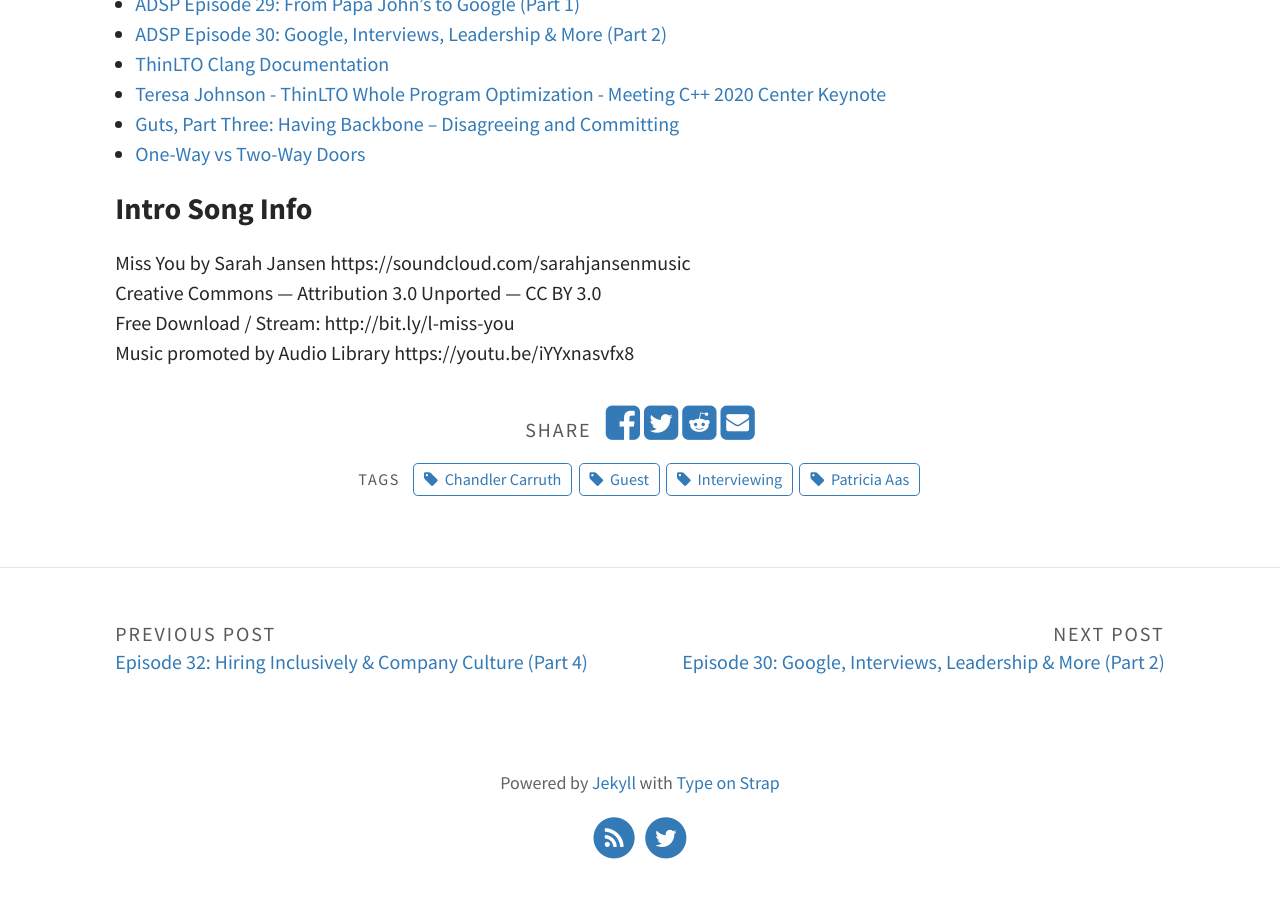
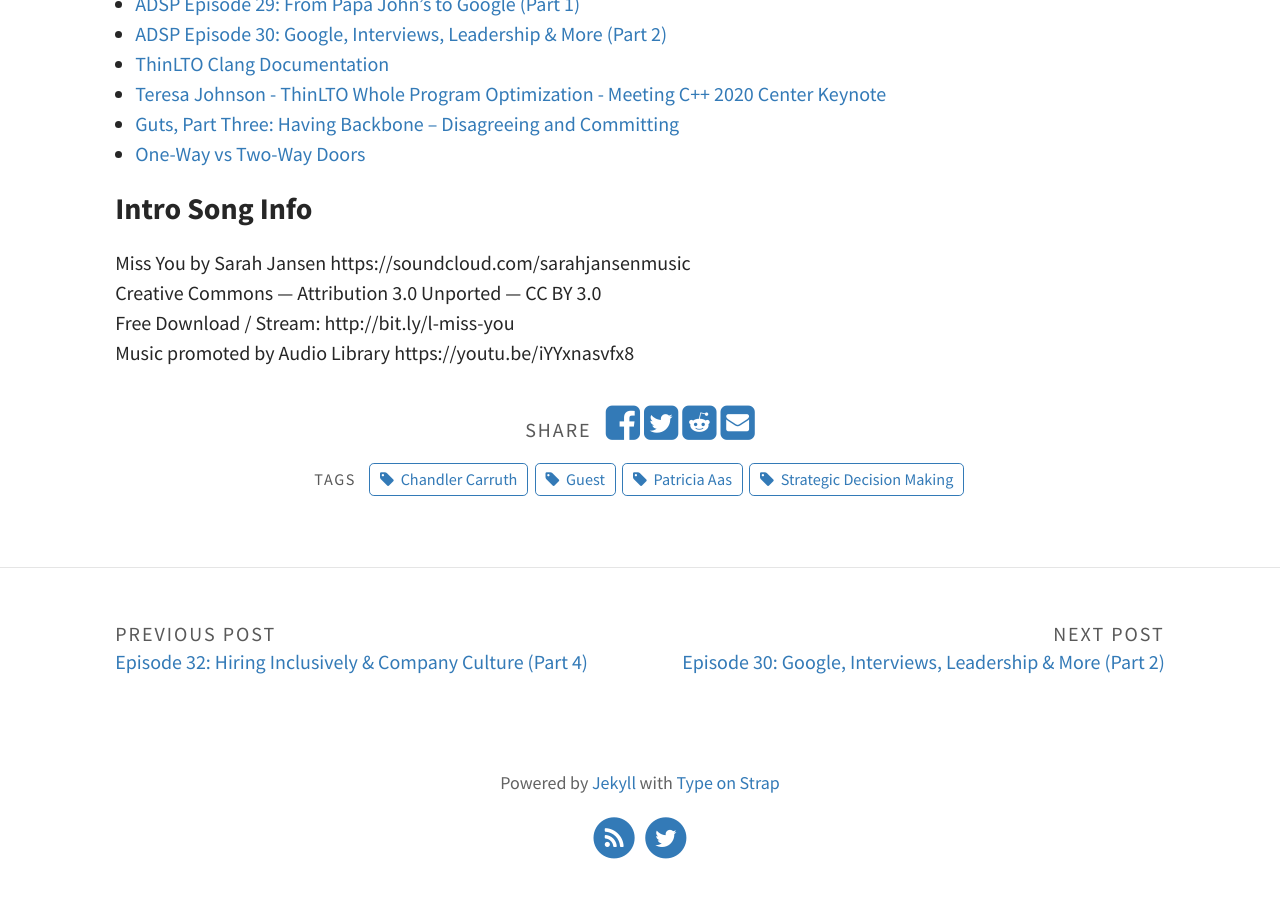
Before and after one commit to codereport/adsp2, a Jekyll site: the page built from _posts/2021-06-25-Episode-31.md, in a window 1280 px wide and 900 px high, scrolled down 1084 px. Built offline with Jekyll 4.4.1, drawn with Linux system fonts in a browser that asks for light colours.

Commit message:
Update tags

```diff
--- a/_posts/2021-06-25-Episode-31.md
+++ b/_posts/2021-06-25-Episode-31.md
@@ -1,7 +1,7 @@
 ---
 layout: post
 title: "Episode 31: Strategic Decision Making & More (Part 3)"
-tags: [Chandler Carruth, Patricia Aas, Guest, Interviewing]
+tags: [Chandler Carruth, Patricia Aas, Guest, Strategic Decision Making]
 excerpt_separator: <!--more-->
 ---
 
```
Also changed, not shown: _posts/2021-07-02-Episode-32.md (+1 -1 lines).
